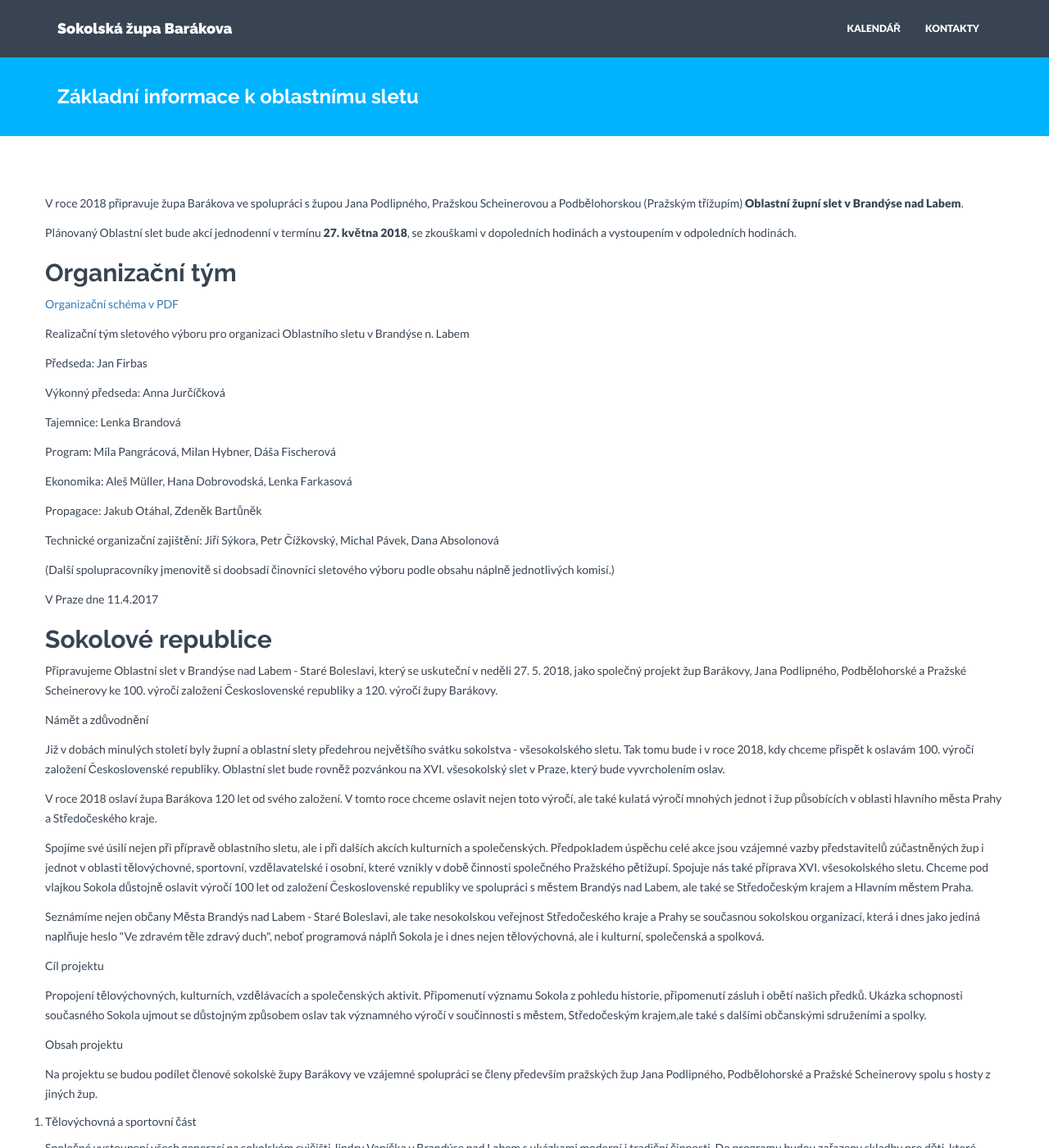
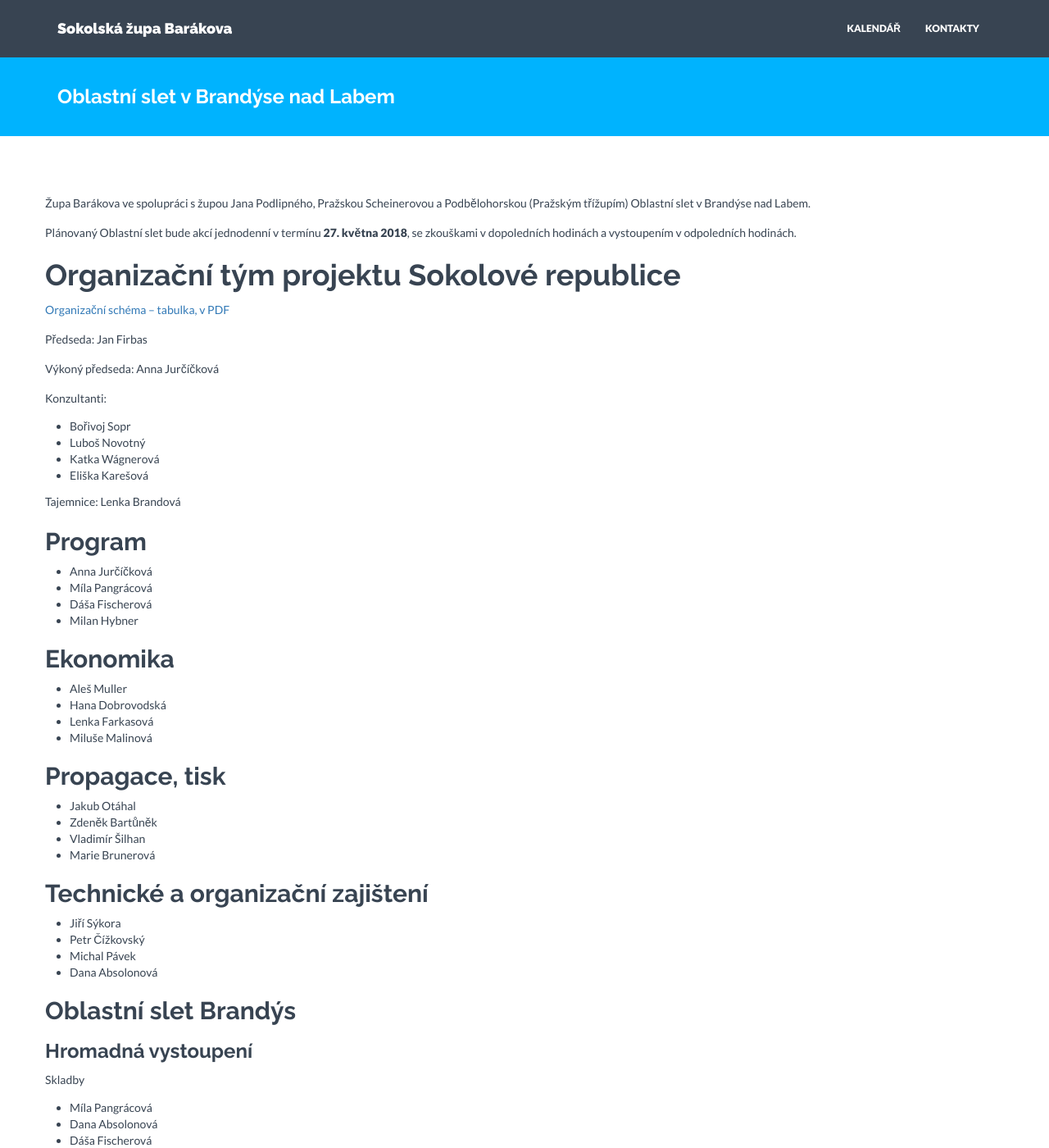
Before and after one commit to milanhybner/zbarakova.cz, a Jekyll site: the page built from oblastni-slet/info.md, in a window 1280 px wide and 1400 px high. Shown: the whole window at 82% size. Built offline with Jekyll 4.4.1, drawn with Linux system fonts in a browser that asks for light colours; nearby versions of some CDN libraries; some of the changed text lies outside the part shown.

Commit message:
Aktualizována stránka oblastního sletu

```diff
--- a/oblastni-slet/info.md
+++ b/oblastni-slet/info.md
@@ -1,42 +1,128 @@
 ---
 layout: page
-nazev: Základní informace k oblastnímu sletu
+nazev: Oblastní slet v Brandýse nad Labem
 ---
 
-V roce 2018 připravuje župa Barákova ve spolupráci s župou Jana Podlipného, Pražskou Scheinerovou a Podbělohorskou (Pražským třížupím) **Oblastní župní slet v Brandýse nad Labem**.
+Župa Barákova ve spolupráci s župou Jana Podlipného, Pražskou Scheinerovou a Podbělohorskou (Pražským třížupím) Oblastní slet v Brandýse nad Labem.
 
-Plánovaný Oblastní slet bude akcí jednodenní v termínu **27. května 2018**, se zkouškami v dopoledních hodinách a
-vystoupením v odpoledních hodinách.
+Plánovaný Oblastní slet bude akcí jednodenní v termínu **27. května 2018**, se zkouškami v dopoledních hodinách a vystoupením v odpoledních hodinách.
 
-## Organizační tým
+# Organizační tým projektu Sokolové republice
 
-[Organizační schéma v PDF](https://drive.google.com/open?id=0B0w6gDorCVUkaHBLOEVrRDBBbUdrS3psb3dfZWFXLU1wU3FF)
+[Organizační schéma – tabulka, v PDF](https://drive.google.com/open?id=0B0w6gDorCVUkaHBLOEVrRDBBbUdrS3psb3dfZWFXLU1wU3FF)
 
-Realizační tým sletového výboru pro organizaci Oblastního sletu v Brandýse n. Labem
+Předseda: Jan Firbas
 
-Předseda:  Jan Firbas
+Výkoný předseda: Anna Jurčíčková
 
-Výkonný předseda: Anna Jurčíčková
+Konzultanti:
+
+ - Bořivoj Sopr
+ - Luboš Novotný
+ - Katka Wágnerová
+ - Eliška Karešová
 
 Tajemnice: Lenka Brandová
 
-Program:  Míla Pangrácová, Milan Hybner, Dáša Fischerová
+## Program
 
-Ekonomika: Aleš Müller, Hana Dobrovodská, Lenka Farkasová
+ - Anna Jurčíčková
+ - Míla Pangrácová
+ - Dáša Fischerová
+ - Milan Hybner
 
-Propagace:  Jakub Otáhal, Zdeněk Bartůněk
+## Ekonomika
 
-Technické organizační zajištění: Jiří Sýkora, Petr Čížkovský, Michal Pávek, Dana Absolonová
+ - Aleš Muller
+ - Hana Dobrovodská
+ - Lenka Farkasová
+ - Miluše Malinová
 
-(Další spolupracovníky jmenovitě si doobsadí činovníci sletového výboru podle obsahu náplně jednotlivých komisí.)
+## Propagace, tisk
 
-V Praze dne 11.4.2017
+ - Jakub Otáhal
+ - Zdeněk Bartůněk
+ - Vladimír Šilhan
+ - Marie Brunerová
 
-## Sokolové republice
+## Technické a organizační zajištení
+
+ - Jiří Sýkora
+ - Petr Čížkovský
+ - Michal Pávek
+ - Dana Absolonová
+
+## Oblastní slet Brandýs
+
+### Hromadná vystoupení
+
+Skladby
+
+ - Míla Pangrácová
+ - Dana Absolonová
+ - Dáša Fischerová
+ - Věra Smejkalová
+
+Technika
+
+ - Milan Hybner
+ - Slávek Povondra
+ - Petr Čížkovský
+ - Karel Kovařovic
+ - Michal Pávek
+
+Režie
+
+ - Anna Jurčíčková
+ - Petr Čížkovský
+ - Jindra Košťálová
+ - Milan Hybner
+
+### Průvod
+
+ - Jan Firbas
+ - Petr Čížkovský
+ - Jitka Viktorínová
+ - Jakub Otáhal
+
+## Pódia - krajská prezentace
+
+ - Dáša Fischerová
+ - Luděk Barták
+ - Renata Čáslavová
+ - Zdeněk Bartůněk
+ - náčelnice a náčelníci
+
+## Výstavy
+
+ - Jakub Otáhal
+ - Jaroslava Tůmová
+ - Iveta Bendíková
+ - Lenka Brandová
+ - Jitka Viktorínová
+ - Marie Brunerová
+ - Vladimír Šilhan
+
+## Divadelní představení
+
+ - Bohumil Gondík
+ - Lenka Brandová
+
+## Komponovaný program
+
+ - Jarina Žitná
+ - Jaroslava Tůmová
+ - Iveta Bendíková
+ - Lenka Brandová
+ - Dagmar Evaldová
+
+---
+
+# Sokolové republice
 
 Připravujeme Oblastní slet v Brandýse nad Labem - Staré Boleslavi, který se uskuteční v neděli 27. 5. 2018, jako společný projekt žup Barákovy, Jana Podlipného, Podbělohorské a Pražské Scheinerovy ke 100. výročí založení Československé republiky a 120. výročí župy Barákovy.
 
-Námět a zdůvodnění
+## Námět a zdůvodnění
 
 Již v dobách minulých století byly župní a oblastní slety předehrou největšího svátku sokolstva - všesokolského sletu. Tak tomu bude i v roce 2018, kdy chceme přispět k oslavám 100. výročí založení Československé republiky. Oblastní slet bude rovněž pozvánkou na XVI. všesokolský slet v Praze, který bude vyvrcholením oslav.
 
@@ -46,15 +132,15 @@
 
 Seznámíme nejen občany Města Brandýs nad Labem - Staré Boleslavi, ale take nesokolskou veřejnost Středočeského kraje a Prahy se současnou sokolskou organizací, která i dnes jako jediná naplňuje heslo &quot;Ve zdravém těle zdravý duch&quot;, neboť programová náplň Sokola je i dnes nejen tělovýchovná, ale i kulturní, společenská a spolková.
 
-Cíl projektu
+## Cíl projektu
 
 Propojení tělovýchovných, kulturních, vzdělávacích a společenských aktivit. Připomenutí významu Sokola z pohledu historie, připomenutí zásluh i obětí našich předků. Ukázka schopnosti současného Sokola ujmout se důstojným způsobem oslav tak významného výročí v součinnosti s městem, Středočeským krajem,ale také s dalšími občanskými sdruženími a spolky.
 
-Obsah projektu
+## Obsah projektu
 
 Na projektu se budou podílet členové sokolskè župy Barákovy ve vzájemné spolupráci se členy především pražských žup Jana Podlipného, Podbělohorské a Pražské Scheinerovy spolu s hosty z jiných žup.
 
-1. Tělovýchovná a sportovní část
+1\. Tělovýchovná a sportovní část
 
 Společné vystoupení všech generací na sokolském cvičišti Jindry Vaníčka v Brandýse nad Labem s ukázkami moderní i tradiční činnosti. Do programu budou zařazeny skladby pro děti, které budou cvičit na XVI. všesokolském sletu, skladba žen čestné náčelnice ČOS Jariny Žitné, skladba, která reprezentovala ČOS na světové gymnaestrádě v Helsinkách i skladba pro ženy a muže připravovaná přímo pro tento Oblastní slet. Svou skladbu předvede i Věrná garda.
 
```
